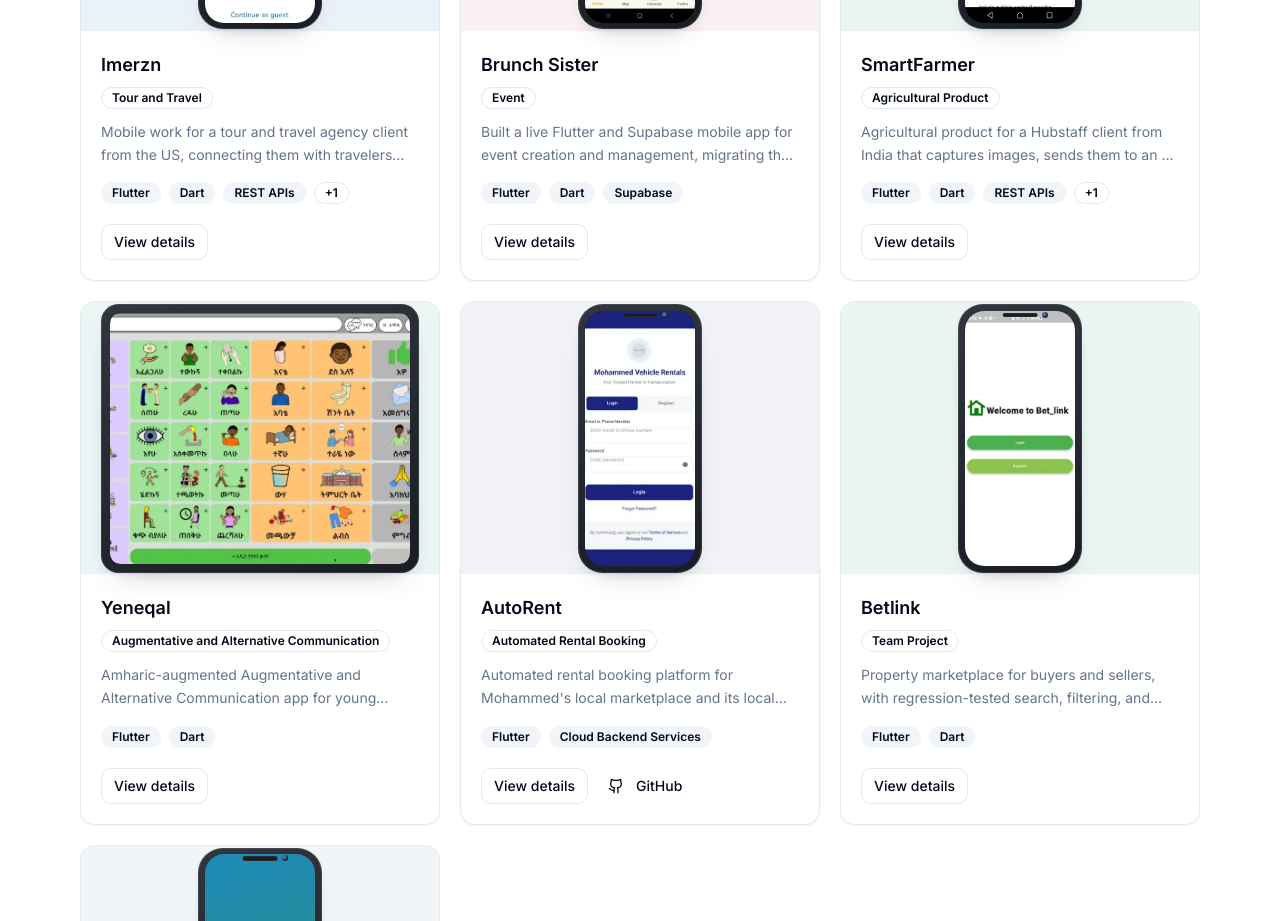
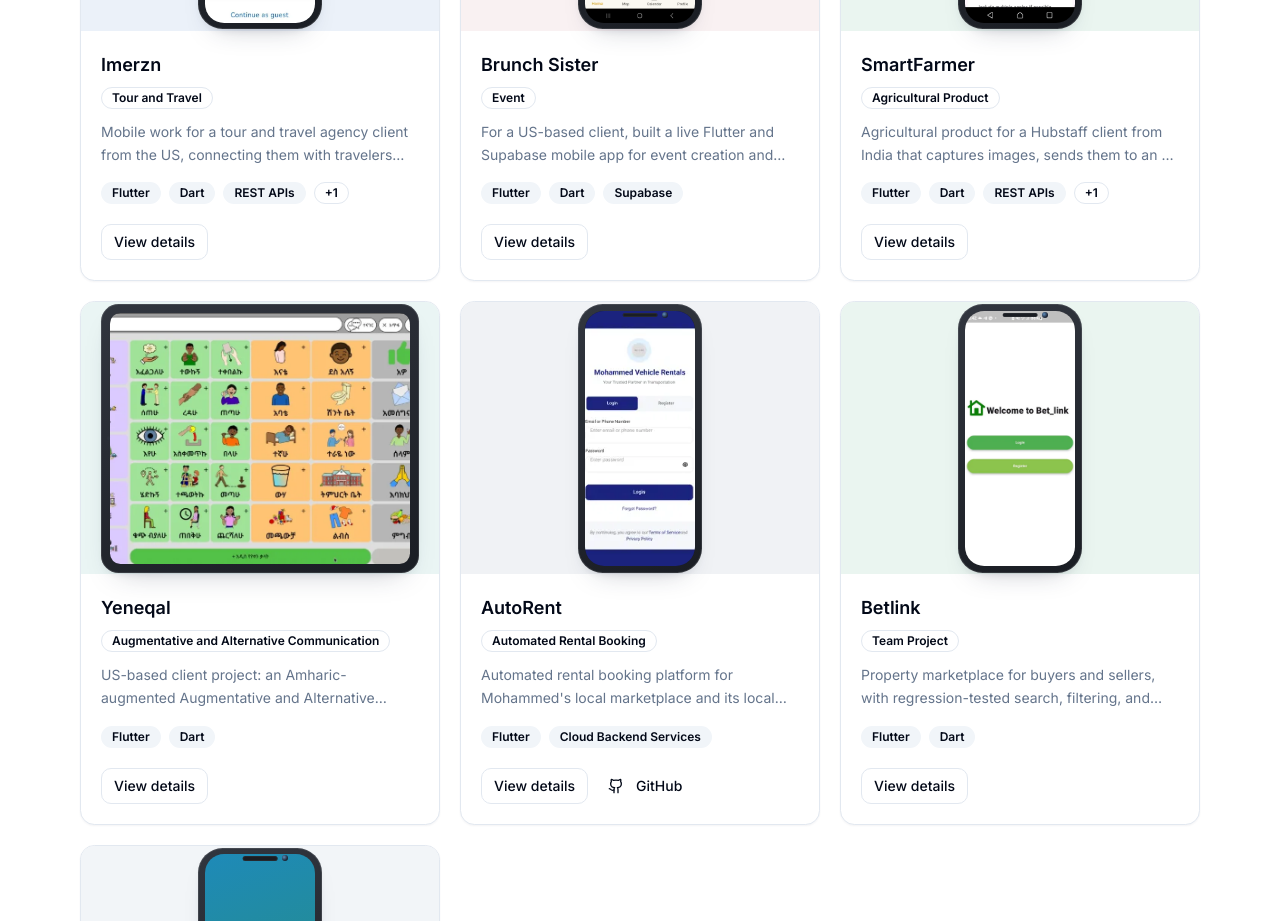
Before and after one commit to robsen123-fexil/mobile-dev-portfolio, a Next.js app: page / in a window 1280 px wide. Shown: the part 3620-4541 px from the top of the page. Built offline with nearby package versions, Linux system fonts and the light colour scheme.

Commit message:
Move US client mentions to the start of Brunch Sister and Yeneqal descriptions.
Co-authored-by: Cursor <cursoragent@cursor.com>

```diff
--- a/app/page.tsx
+++ b/app/page.tsx
@@ -199,7 +199,7 @@ const projects: Project[] = [
     clientChip: "Event",
     role: "Mobile developer",
     description:
-      "Built a live Flutter and Supabase mobile app for event creation and management, migrating the platform from Base44 for a US-based client.",
+      "For a US-based client, built a live Flutter and Supabase mobile app for event creation and management, migrating the platform from Base44.",
     technologies: ["Flutter", "Dart", "Supabase"],
     category: "client",
     device: "phone",
@@ -238,7 +238,7 @@ const projects: Project[] = [
     clientChip: "Augmentative and Alternative Communication",
     role: "Mobile developer",
     description:
-      "Amharic-augmented Augmentative and Alternative Communication app for young children, built for a US-based client, with a kid-friendly tablet mode and tap-to-hear audio.",
+      "US-based client project: an Amharic-augmented Augmentative and Alternative Communication app for young children, with a kid-friendly tablet mode and tap-to-hear audio.",
     technologies: ["Flutter", "Dart"],
     category: "client",
     device: "tablet",
```
